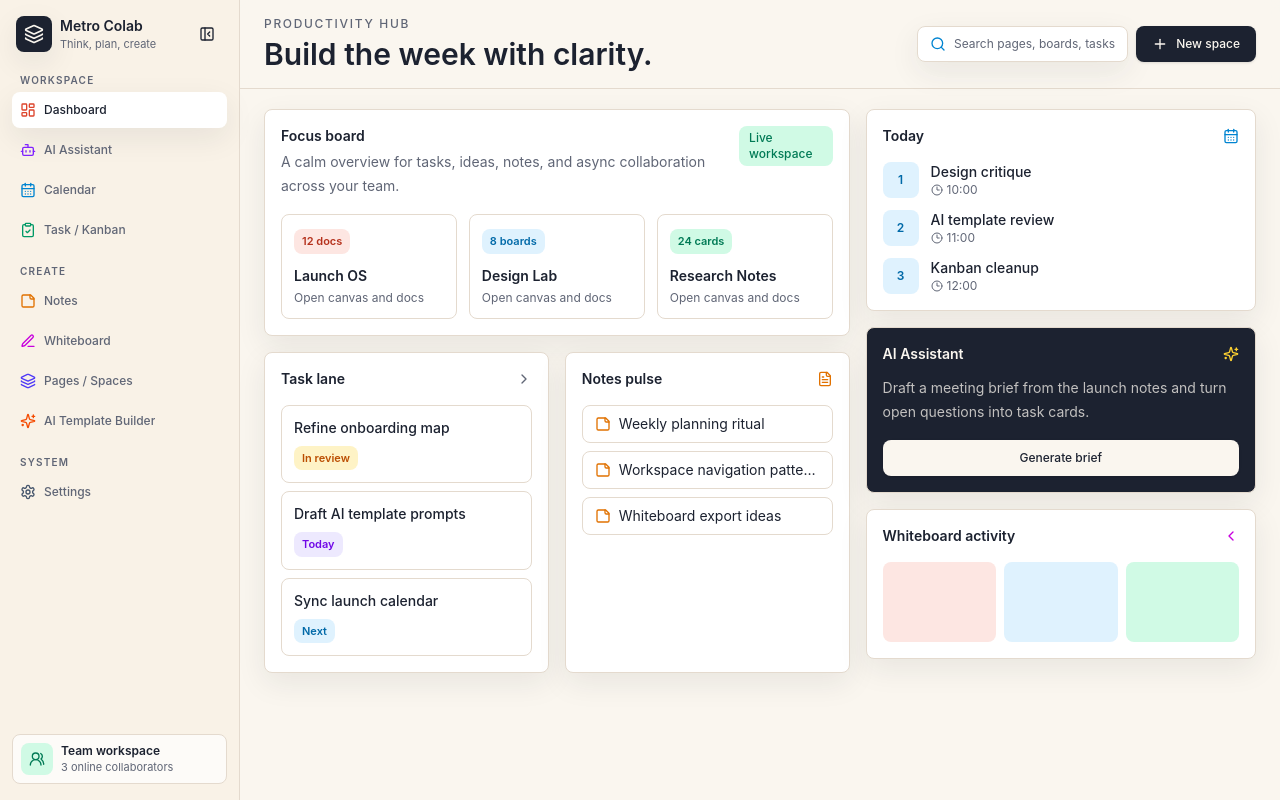
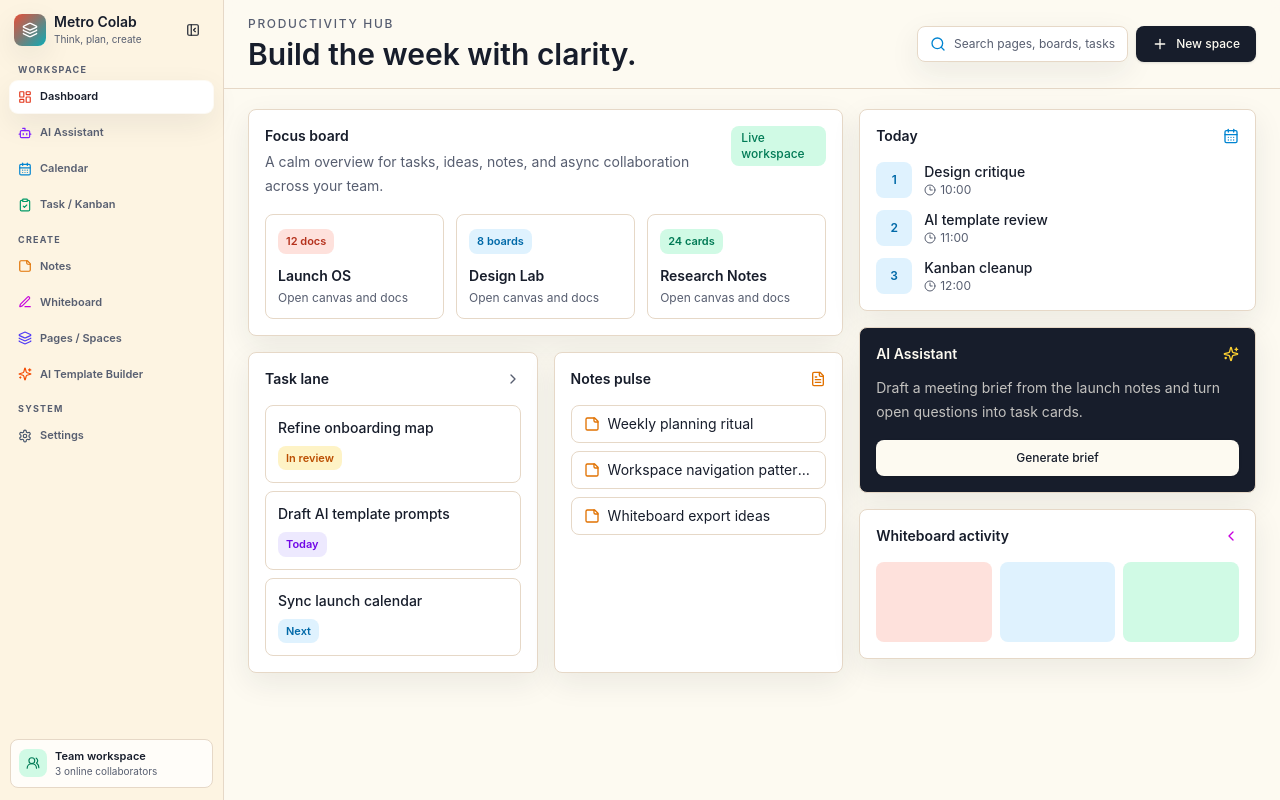
Before and after one commit to HatimOO7/Metro-Colab, a Next.js app: page / in a window 1280 px wide. Built offline with nearby package versions, Linux system fonts and the light colour scheme; no server answers.

Commit message:
ui upgraded

```diff
--- a/app/globals.css
+++ b/app/globals.css
@@ -55,29 +55,30 @@
 }
 
 :root {
-  --background: hsl(39 52% 96%);
-  --foreground: hsl(224 26% 15%);
+  --background: hsl(42 78% 97%);
+  --foreground: hsl(222 31% 13%);
   --card: hsl(0 0% 100%);
   --card-foreground: hsl(224 26% 15%);
   --popover: hsl(0 0% 100%);
-  --popover-foreground: hsl(224 26% 15%);
-  --primary: hsl(224 26% 15%);
+  --popover-foreground: hsl(222 31% 13%);
+  --primary: hsl(222 31% 13%);
   --primary-foreground: hsl(0 0% 98%);
-  --secondary: hsl(44 45% 91%);
-  --secondary-foreground: hsl(224 26% 15%);
-  --muted: hsl(40 33% 91%);
-  --muted-foreground: hsl(225 10% 42%);
-  --accent: hsl(191 69% 92%);
-  --accent-foreground: hsl(224 26% 15%);
-  --destructive: hsl(4 79% 58%);
+  --secondary: hsl(168 62% 91%);
+  --secondary-foreground: hsl(222 31% 13%);
+  --muted: hsl(39 53% 92%);
+  --muted-foreground: hsl(222 13% 39%);
+  --accent: hsl(190 88% 89%);
+  --accent-foreground: hsl(222 31% 13%);
+  --destructive: hsl(4 84% 56%);
   --destructive-foreground: hsl(0 0% 98%);
-  --border: hsl(34 29% 85%);
-  --input: hsl(34 29% 85%);
-  --ring: hsl(190 84% 42%);
-  --sidebar: hsl(37 58% 94%);
+  --border: hsl(34 38% 84%);
+  --input: hsl(34 38% 84%);
+  --ring: hsl(184 88% 38%);
+  --sidebar: hsl(39 88% 94%);
   --sidebar-active: hsl(0 0% 100%);
-  --coral-100: hsl(8 87% 94%);
-  --coral-600: hsl(8 72% 52%);
+  --coral-100: hsl(8 94% 93%);
+  --coral-600: hsl(8 78% 50%);
+  --primary-gradient: linear-gradient(135deg, hsl(8 78% 56%), hsl(184 88% 38%));
   --radius: 0.5rem;
 }
 
@@ -105,25 +106,25 @@
 
 @media (prefers-color-scheme: dark) {
   :root {
-    --background: hsl(39 52% 96%);
-    --foreground: hsl(224 26% 15%);
+    --background: hsl(42 78% 97%);
+    --foreground: hsl(222 31% 13%);
     --card: hsl(0 0% 100%);
-    --card-foreground: hsl(224 26% 15%);
+    --card-foreground: hsl(222 31% 13%);
     --popover: hsl(0 0% 100%);
-    --popover-foreground: hsl(224 26% 15%);
-    --primary: hsl(224 26% 15%);
+    --popover-foreground: hsl(222 31% 13%);
+    --primary: hsl(222 31% 13%);
     --primary-foreground: hsl(0 0% 98%);
-    --secondary: hsl(44 45% 91%);
-    --secondary-foreground: hsl(224 26% 15%);
-    --muted: hsl(40 33% 91%);
-    --muted-foreground: hsl(225 10% 42%);
-    --accent: hsl(191 69% 92%);
-    --accent-foreground: hsl(224 26% 15%);
-    --destructive: hsl(4 79% 58%);
+    --secondary: hsl(168 62% 91%);
+    --secondary-foreground: hsl(222 31% 13%);
+    --muted: hsl(39 53% 92%);
+    --muted-foreground: hsl(222 13% 39%);
+    --accent: hsl(190 88% 89%);
+    --accent-foreground: hsl(222 31% 13%);
+    --destructive: hsl(4 84% 56%);
     --destructive-foreground: hsl(0 0% 98%);
-    --border: hsl(34 29% 85%);
-    --input: hsl(34 29% 85%);
-    --ring: hsl(190 84% 42%);
+    --border: hsl(34 38% 84%);
+    --input: hsl(34 38% 84%);
+    --ring: hsl(184 88% 38%);
   }
 }
 
@@ -143,5 +144,6 @@
   --color-coral-100: var(--coral-100);
   --color-coral-600: var(--coral-600);
   --color-coral-700: hsl(8 73% 41%);
+  --color-primary-gradient: var(--primary-gradient);
   --shadow-soft: 0 10px 30px hsl(224 26% 15% / 0.08);
 }
--- a/app/page.tsx
+++ b/app/page.tsx
@@ -83,19 +83,19 @@ export default function Home() {
       <div className="flex min-h-screen flex-col md:flex-row">
         <aside
           className={cn(
-            "flex shrink-0 flex-col border-b border-border bg-sidebar px-3 py-4 transition-all duration-300 md:min-h-screen md:border-b-0 md:border-r",
-            collapsed ? "md:w-[72px]" : "md:w-[240px]"
+            "flex shrink-0 flex-col border-b border-border bg-sidebar px-2.5 py-3 transition-all duration-300 md:min-h-screen md:border-b-0 md:border-r",
+            collapsed ? "md:w-[68px]" : "md:w-[224px]"
           )}
         >
           <div className="flex items-center justify-between gap-2 px-1">
             <div className="flex min-w-0 items-center gap-2">
-              <div className="grid h-9 w-9 shrink-0 place-items-center rounded-lg bg-foreground text-background shadow-soft">
-                <Layers3 className="h-5 w-5" aria-hidden="true" />
+              <div className="grid h-8 w-8 shrink-0 place-items-center rounded-lg text-white shadow-soft [background:var(--primary-gradient)]">
+                <Layers3 className="h-4 w-4" aria-hidden="true" />
               </div>
               {!collapsed && (
                 <div className="min-w-0">
                   <p className="truncate text-sm font-semibold leading-5">Metro Colab</p>
-                  <p className="truncate text-[11px] text-muted-foreground">Think, plan, create</p>
+                  <p className="truncate text-[10px] text-muted-foreground">Think, plan, create</p>
                 </div>
               )}
             </div>
@@ -108,15 +108,15 @@ export default function Home() {
               aria-label={collapsed ? "Expand sidebar" : "Collapse sidebar"}
               title={collapsed ? "Expand sidebar" : "Collapse sidebar"}
             >
-              {collapsed ? <PanelLeftOpen className="h-4 w-4" /> : <PanelLeftClose className="h-4 w-4" />}
+              {collapsed ? <PanelLeftOpen className="h-3.5 w-3.5" /> : <PanelLeftClose className="h-3.5 w-3.5" />}
             </Button>
           </div>
 
-          <nav className="mt-5 flex flex-1 flex-col gap-4" aria-label="Primary navigation">
+          <nav className="mt-4 flex flex-1 flex-col gap-3" aria-label="Primary navigation">
             {menuGroups.map((group) => (
               <div key={group.label}>
                 {!collapsed && (
-                  <p className="mb-1 px-2 text-[10px] font-semibold uppercase tracking-[0.12em] text-muted-foreground">
+                  <p className="mb-1 px-2 text-[9px] font-bold uppercase tracking-[0.14em] text-muted-foreground">
                     {group.label}
                   </p>
                 )}
@@ -131,16 +131,16 @@ export default function Home() {
                         type="button"
                         onClick={() => setActiveItem(item.label)}
                         className={cn(
-                          "flex h-9 w-full items-center gap-2 rounded-lg px-2 text-left text-xs font-medium transition",
+                          "flex h-8 w-full items-center gap-2 rounded-lg px-2 text-left text-[11px] font-semibold transition",
                           collapsed && "justify-center px-0",
                           active
-                            ? "bg-sidebar-active text-foreground shadow-soft"
-                            : "text-muted-foreground hover:bg-white/70 hover:text-foreground"
+                            ? "bg-sidebar-active text-foreground shadow-soft ring-1 ring-white/70"
+                            : "text-muted-foreground hover:bg-white/75 hover:text-foreground"
                         )}
                         aria-label={item.label}
                         title={item.label}
                       >
-                        <Icon className={cn("h-4 w-4 shrink-0", item.color)} aria-hidden="true" />
+                        <Icon className={cn("h-3.5 w-3.5 shrink-0", item.color)} aria-hidden="true" />
                         {!collapsed && <span className="truncate">{item.label}</span>}
                       </button>
                     );
@@ -150,19 +150,19 @@ export default function Home() {
             ))}
           </nav>
 
-          <div className="mt-5 rounded-lg border border-border bg-white/70 p-2">
+          <div className="mt-4 rounded-lg border border-border bg-white/80 p-2">
             {collapsed ? (
               <div className="grid place-items-center">
-                <UsersRound className="h-4 w-4 text-emerald-600" aria-hidden="true" />
+                <UsersRound className="h-3.5 w-3.5 text-emerald-600" aria-hidden="true" />
               </div>
             ) : (
               <div className="flex items-center gap-2">
-                <div className="grid h-8 w-8 place-items-center rounded-lg bg-emerald-100 text-emerald-700">
-                  <UsersRound className="h-4 w-4" aria-hidden="true" />
+                <div className="grid h-7 w-7 place-items-center rounded-lg bg-emerald-100 text-emerald-700">
+                  <UsersRound className="h-3.5 w-3.5" aria-hidden="true" />
                 </div>
                 <div className="min-w-0">
-                  <p className="truncate text-xs font-semibold">Team workspace</p>
-                  <p className="truncate text-[11px] text-muted-foreground">3 online collaborators</p>
+                  <p className="truncate text-[11px] font-semibold">Team workspace</p>
+                  <p className="truncate text-[10px] text-muted-foreground">3 online collaborators</p>
                 </div>
               </div>
             )}
```
Also changed, not shown: 1 other file (tests, documents, lock files or other folders).
